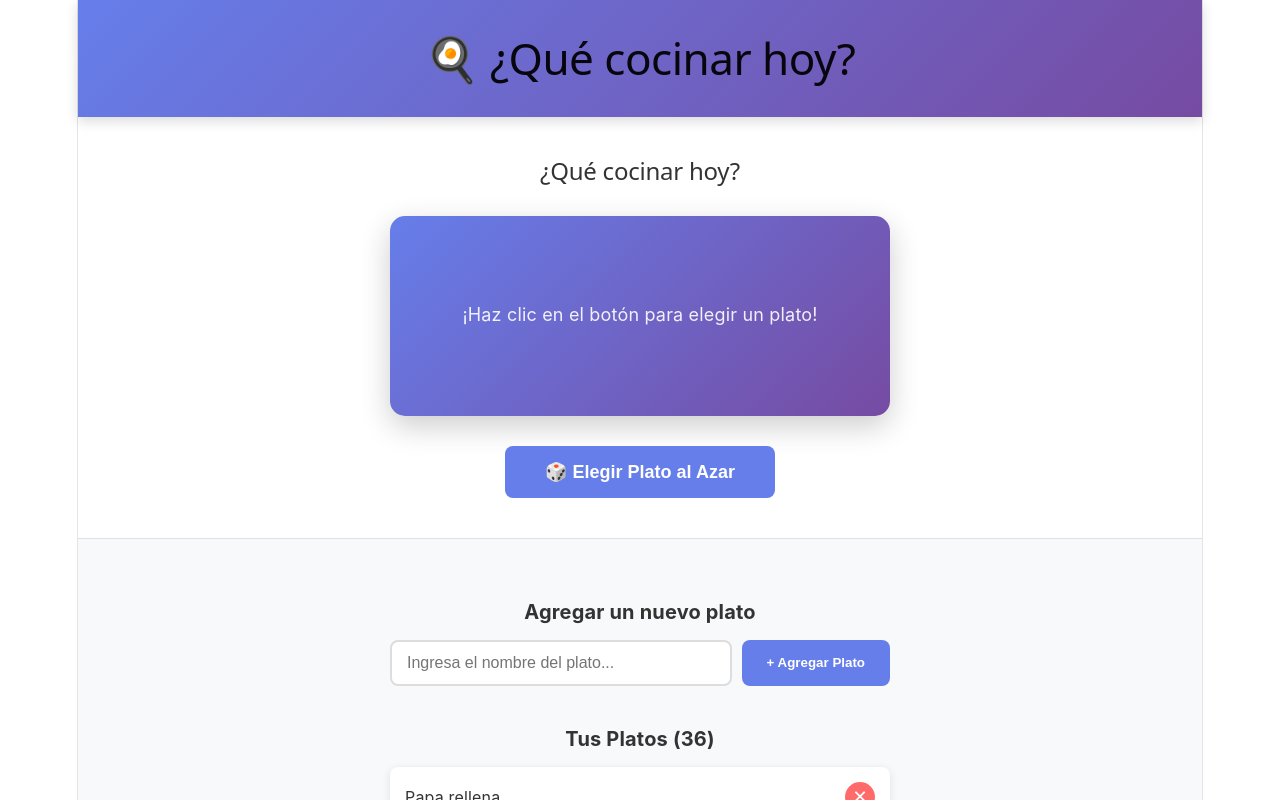
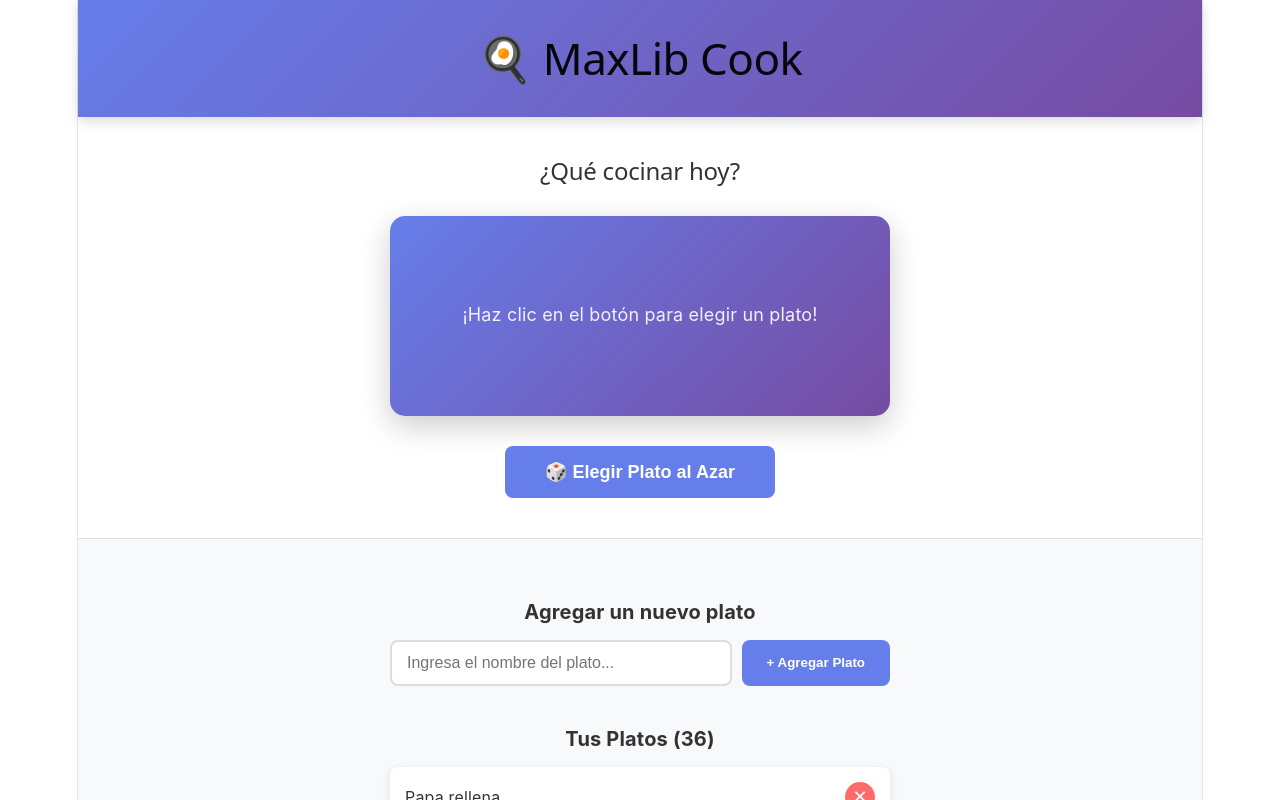
Before and after one commit to MiguelAngelTG7/maxlib, a React (Vite) app: page / in a window 1280 px wide. Built offline with nearby package versions, Linux system fonts and the light colour scheme.

Commit message:
nombre cambiado

```diff
--- a/src/App.tsx
+++ b/src/App.tsx
@@ -40,7 +40,7 @@ function App() {
   return (
     <div className="app-container">
       <header className="app-header">
-        <h1>🍳 ¿Qué cocinar hoy?</h1>
+        <h1>🍳 MaxLib Cook</h1>
       </header>
 
       <main className="app-main">
```
